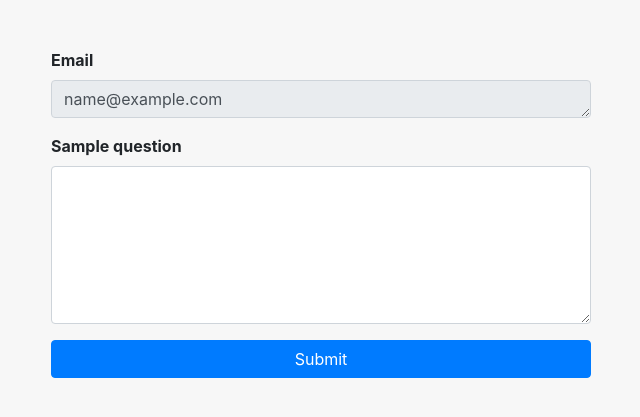
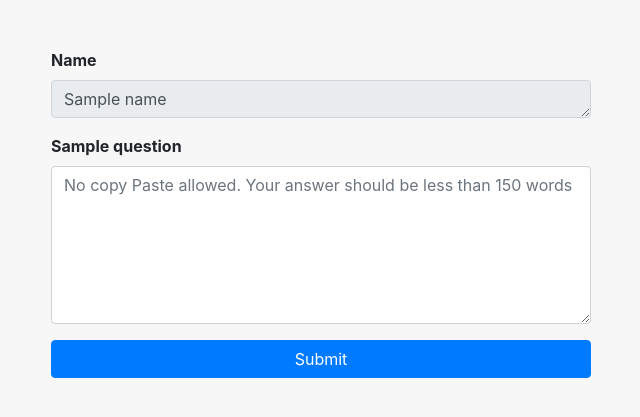
Before and after one commit to Prapunkumar/metaintrospec-1, a Flask app: template templates/index.html in a window 1280 px wide. Shown: the top 417 px of the page, without its empty margins (319-959 px from the left). Run offline with Flask 3, Linux system fonts and the light colour scheme; the template is opened without the code that fills it: most values are stand-ins (such as "Sample title", 1, 10 or a date in 2020); some libraries are stand-ins or nearby versions.

Commit message:
Update index.html

```diff
--- a/templates/index.html
+++ b/templates/index.html
@@ -25,6 +25,7 @@
         }
     }
 </style>
+
 <body>
 
     <div class="container mt-5">
@@ -33,17 +34,26 @@
 
                 <form method="POST" action="index">
                     <div class="form-group">
-                        <label>Email</label>
+                        <label>Name</label>
                         <input type="hidden" name="email" value="{{ email }}">
-                        <textarea class="form-control" name="email" rows="1" value="{{ email }}" disabled>{{ email }}</textarea>
+
+                        <input type="hidden" name="name" value="{{ name }}">
+                        <textarea class="form-control" name="name" rows="1" value="{{ name }}"
+                            disabled>{{ name }}</textarea>
                     </div>
 
                     <!-- Load questions -->
+                    <input type="hidden" name="questions" value="{{ questions }}">
+
                     {% for question in questions %}
 
                     <div class="form-group">
                         <label for="answer{{count *5+ loop.index}}">{{ question }}</label>
-                        <textarea class="form-control" id="answer{{count*5+loop.index}}" name="answer{{count*5+loop.index}}" rows="6" required></textarea>
+                        <textarea class="form-control " id="answer{{count*5+loop.index}}"
+                            name="answer{{count*5+loop.index}}" oninput="checkTotalWordLimit(this, 150)"
+                            onkeydown="checkWordCount(event, this, 150)" rows="6" required
+                            placeholder="No copy Paste allowed. Your answer should be less than 150 words"></textarea>
+
                     </div>
 
                     {% endfor %}
@@ -57,5 +67,37 @@
     </div>
 
 </body>
+<script>
+    const elems = document.querySelectorAll('.nopaste');
+
+    elems.forEach(elem => {
+        elem.addEventListener('paste', (event) => {
+            event.preventDefault();
+        });
+    });
+
+
+    function checkTotalWordLimit(textarea, limit) {
+        const text = textarea.value;
+        const words = text.trim().split(/\s+/);
+
+        if (words.length > limit) {
+            const truncatedText = words.slice(0, limit).join(' ');
+            textarea.value = truncatedText;
+        }
+    }
+
+    function checkWordCount(event, textarea, limit) {
+        const text = textarea.value;
+        const words = text.trim().split(/\s+/);
+
+        if (words.length >= limit && event.keyCode !== 8 && event.keyCode !== 46) {
+            // Cancel the event (typing) if the word limit is reached
+            event.preventDefault();
+        }
+    }
+</script>
+
+
 
 </html>
```
Lines whose indentation alone changed are shown as unchanged.
